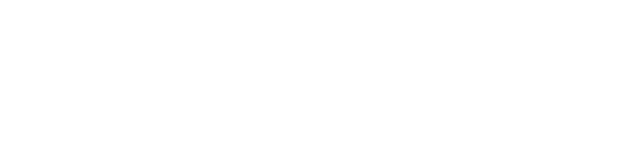
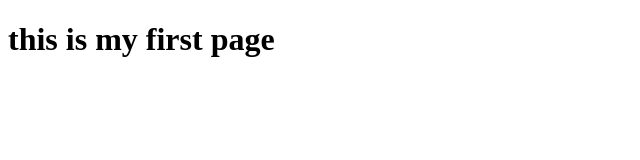
Before and after one commit to khurrammustafa/Bootcamp2020sample, a plain HTML site: page index.html in a window 1280 px wide. Shown: the whole page, without its empty margins (0-640 px from the left). Drawn offline with Linux system fonts and the light colour scheme.

Commit message:
update html file

```diff
--- a/index.html
+++ b/index.html
@@ -6,6 +6,7 @@
     <title>Hello world</title>
 </head>
 <body>
+    <h1>this is my first page</h1>
 
 </body>
 </html>
```
